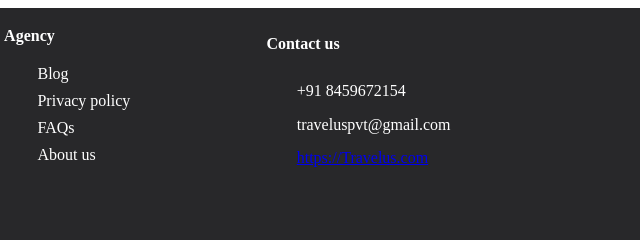
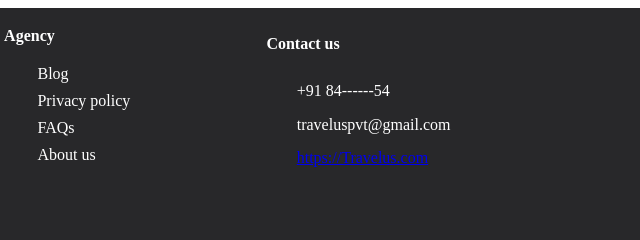
Before and after one commit to Sayantanidalui/Traveling-website, a plain HTML site: page Components/footer.html in a window 1280 px wide. Shown: the top 240 px of the page, 333-973 px from the left. Drawn offline with Linux system fonts and the light colour scheme; files that its build step writes are made by us from their sources.

Commit message:
footer.html

```diff
--- a/Components/footer.html
+++ b/Components/footer.html
@@ -29,7 +29,7 @@
         <span id="f3">
             <h4>Contact us</h4>
             <ul>
-                <li>+91 8459672154</li>
+                <li>+91 84------54</li>
                 <li>traveluspvt@gmail.com</li>
                 <li><a href="#" target="_blank">https://Travelus.com</a></li>
             </ul>
```
